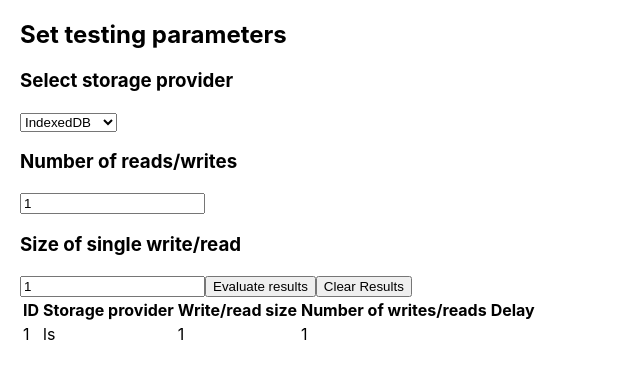
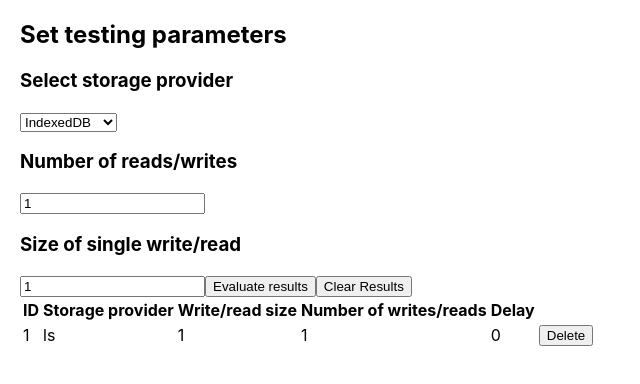
Before and after one commit to jablpiotrek/browser-storage-benchmark, a React (Create React App) app: page / in a window 1280 px wide. Both pictures are taken after a click on the button "Evaluate results". Shown: the top 384 px of the page, without its empty margins (0-640 px from the left). Built offline with nearby package versions, Linux system fonts and the light colour scheme.

Commit message:
Add clear and delete functions for results array

```diff
--- a/src/App.jsx
+++ b/src/App.jsx
@@ -12,10 +12,19 @@ export default class App extends Component {
 
     this.addResult = this.addResult.bind(this);
     this.clearResults = this.clearResults.bind(this);
+    this.deleteResult = this.deleteResult.bind(this);
   }
 
   addResult(result) {
     this.setState(prevState => ({ results: prevState.results.concat(result) }));
+  }
+
+  deleteResult(id) {
+    const { results } = this.state;
+    const newResults = results.filter(result => (result.id !== id));
+    this.setState({
+      results: newResults,
+    });
   }
 
   clearResults() {
@@ -32,6 +41,7 @@ export default class App extends Component {
         />
         <Results
           results={results}
+          handleDeleteResult={this.deleteResult}
         />
       </div>
     );
--- a/src/components/Controls.jsx
+++ b/src/components/Controls.jsx
@@ -57,7 +57,11 @@ export default class Controls extends Component {
     if (!(errors.number && errors.size)) {
       const { size, number, driver } = this.state;
       const { handleAddResult } = this.props;
-      const result = storageBenchmark(size.value, number.value, driver);
+      const result = storageBenchmark(
+        Number.parseInt(size.value, 10),
+        Number.parseInt(number.value, 10),
+        driver,
+      );
       handleAddResult({
         data: result,
         id: resultId,
--- a/src/components/Results.jsx
+++ b/src/components/Results.jsx
@@ -2,7 +2,7 @@ import React from 'react';
 import PropTypes from 'prop-types';
 
 function Results(props) {
-  const { results } = props;
+  const { results, handleDeleteResult } = props;
   const resultsTable = results.map(result => (
     <tr key={result.id}>
       <td>{result.id}</td>
@@ -10,6 +10,14 @@ function Results(props) {
       <td>{result.data.size}</td>
       <td>{result.data.number}</td>
       <td>{result.data.result}</td>
+      <td>
+        <button
+          type="button"
+          onClick={() => { handleDeleteResult(result.id); }}
+        >
+          Delete
+        </button>
+      </td>
     </tr>
   ));
 
@@ -24,6 +32,7 @@ function Results(props) {
               <th>Write/read size</th>
               <th>Number of writes/reads</th>
               <th>Delay</th>
+              <th />
             </tr>
           </thead>
           <tbody>
@@ -42,7 +51,16 @@ function Results(props) {
 }
 
 Results.propTypes = {
-  results: PropTypes.any.isRequired,
+  results: PropTypes.arrayOf(PropTypes.shape({
+    data: PropTypes.shape({
+      driver: PropTypes.string.isRequired,
+      number: PropTypes.number.isRequired,
+      size: PropTypes.number.isRequired,
+      result: PropTypes.number.isRequired,
+    }).isRequired,
+    id: PropTypes.number.isRequired,
+  })).isRequired,
+  handleDeleteResult: PropTypes.func.isRequired,
 };
 
 export default Results;
--- a/src/helpers/storage-benchmark.js
+++ b/src/helpers/storage-benchmark.js
@@ -1,5 +1,5 @@
 export default function storageBenchmark(size, number, driver) {
-  const result = null;
+  const result = 0;
   return {
     size,
     number,
```
